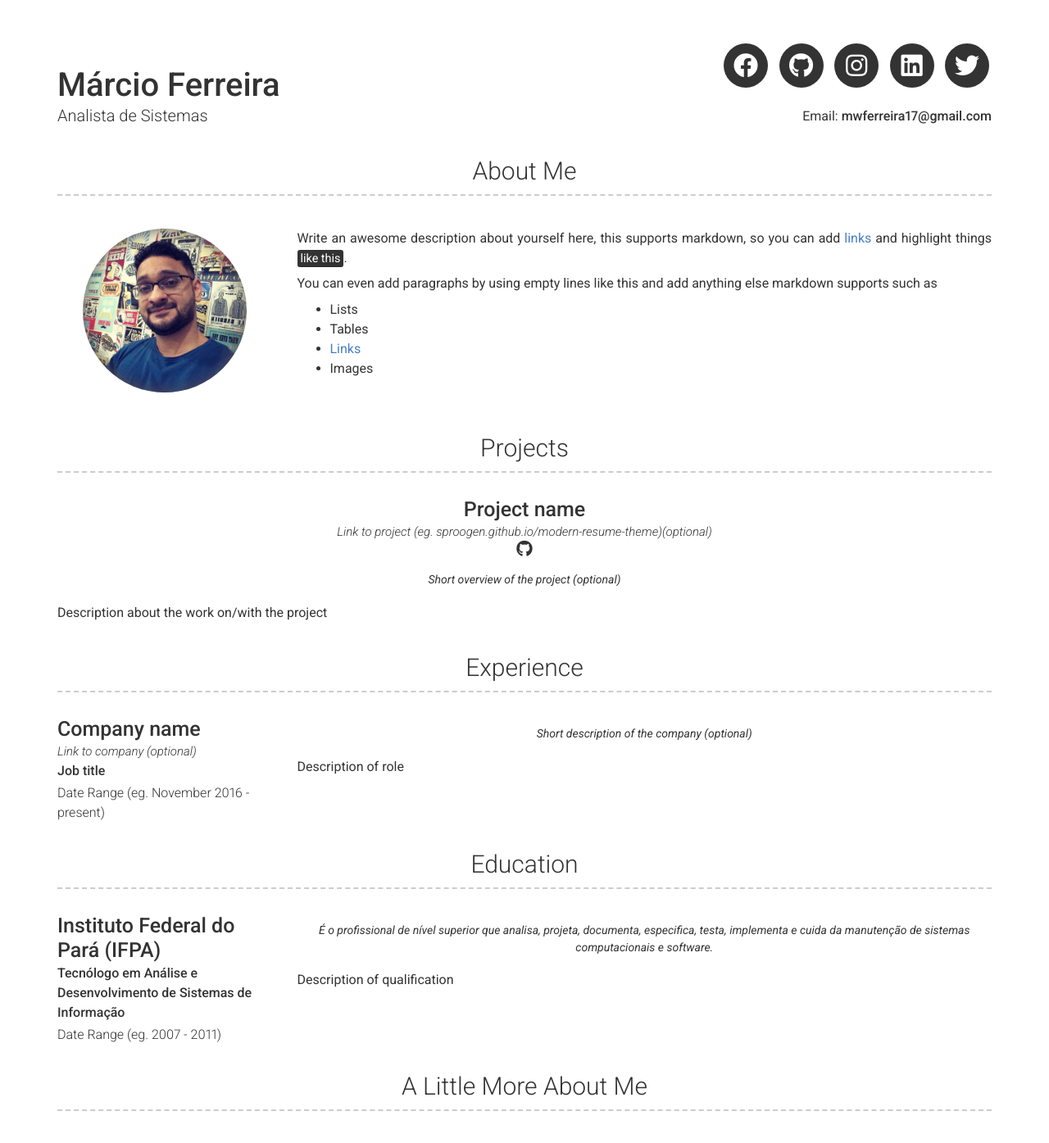
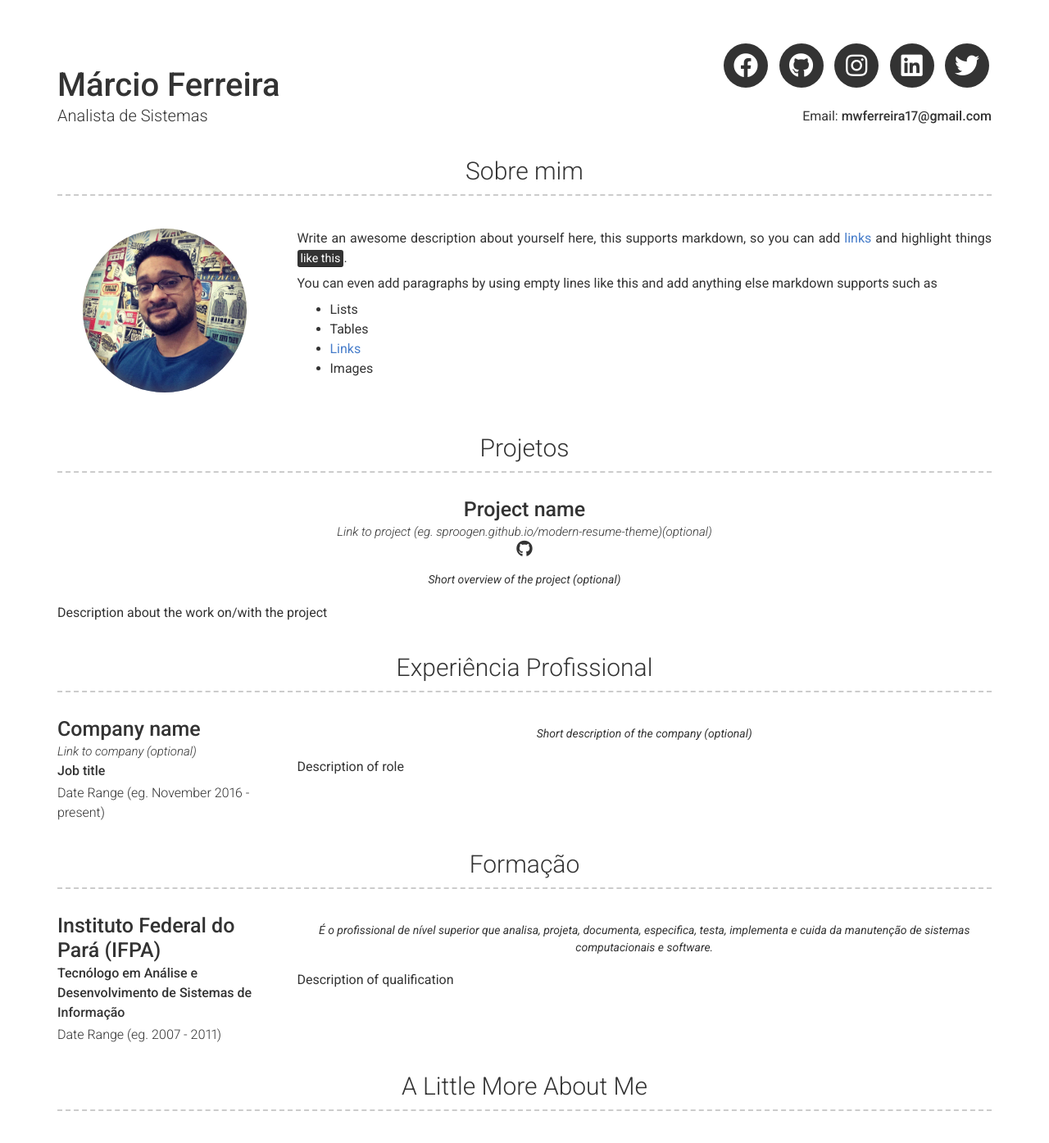
Before and after one commit to mferreira17/mferreira17.github.io, a Jekyll site: the page built from index.md, in a window 1280 px wide and 1400 px high. Shown: the top 1395 px of the window at 82% size. Built offline with Jekyll 4.4.1, drawn with Linux system fonts in a browser that asks for light colours; nearby versions of some CDN libraries.

Commit message:
Update _config.yml

```diff
--- a/_config.yml
+++ b/_config.yml
@@ -33,7 +33,7 @@
 # google_analytics: "UA-00000000-0"
 
 # About Section
-# about_title: About Me (Use this to override about section title)
+about_title: Sobre mim
 about_profile_image: images/profile.jpg
 about_content: | # this will include new lines to allow paragraphs
   Write an awesome description about yourself here, this supports markdown, so you can add [links](http://foobar.com) and highlight things <mark>like this</mark>.
@@ -45,13 +45,13 @@
     - Images
 
 # Projects Section
-# projects_title: Projects #(Use this to override about projects section title)
+projects_title: Projetos #(Use this to override about projects section title)
 
 # Experience Section
-# experience_title: Experience #(Use this to override about experience section title)
+experience_title: Experiência Profissional
 
 # Education Section
-# education_title: Education #(Use this to override about education section title)
+education_title: Formação
 
 # More Section
 # more_title: A Little More About Me #(Use this to override about more section title)
```
